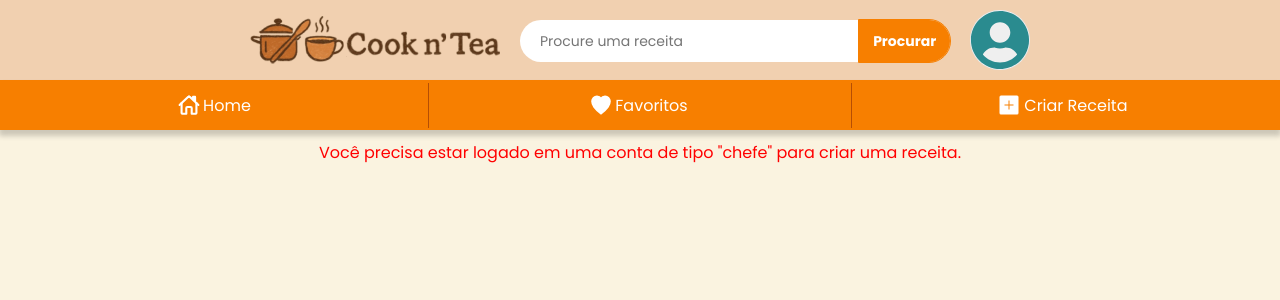
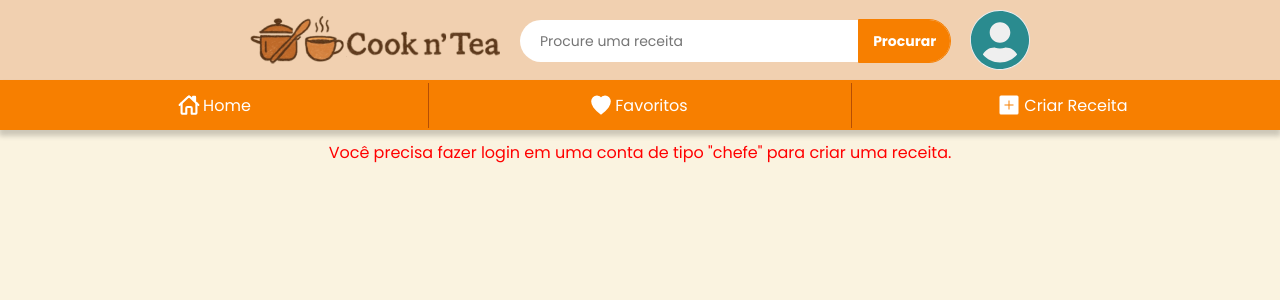
Before and after one commit to AndreyRodr/Cook-and-Tea, a React (Vite) app in the folder frontend-app/: page /create-recipe in a window 1280 px wide. Shown: the top 300 px of the page. Built offline with nearby package versions, Linux system fonts and the light colour scheme; no server answers.

Commit message:
recipe list error change

```diff
--- a/frontend-app/src/pages/CreateRecipePage.jsx
+++ b/frontend-app/src/pages/CreateRecipePage.jsx
@@ -120,7 +120,7 @@ export default function CreateRecipePage({ currentUser }) {
                 setAccessError("Você não tem permissão para criar uma receita. Apenas chefes podem fazer isso.")
             }
         } else {
-            setAccessError('Você precisa estar logado em uma conta de tipo "chefe" para criar uma receita.')
+            setAccessError('Você precisa fazer login em uma conta de tipo "chefe" para criar uma receita.')
         }
     }, [currentUser])
 
--- a/frontend-app/src/pages/RecipeListPage.jsx
+++ b/frontend-app/src/pages/RecipeListPage.jsx
@@ -106,7 +106,6 @@ export default function RecipeListPage({ currentUser }) {
                         fetchedRecipes = await RecipeService.getRecipesByTag(tag);
                     // Fallback
                     } else {
-                        console.log('Buscando todas as receitas (fallback)');
                         fetchedRecipes = await RecipeService.getAllRecipes();
                     }
 
@@ -144,9 +143,8 @@ export default function RecipeListPage({ currentUser }) {
                 {getPageTitle()}
             </h1>
 
-            {/* 4. Renderização Condicional */}
             {isLoading && <p style={{textAlign: 'center', fontSize: '1.2rem'}}>Carregando receitas...</p>}
-            {error && <p style={{textAlign: 'center', color: 'red'}}>Erro: {error}</p>}
+            {error === "Não autorizado, sem token." && <p style={{textAlign: 'center', color: 'red'}}>Você precisa fazer login para favoritar receitas</p>}
 
             {!isLoading && !error && (
                 <>
```
